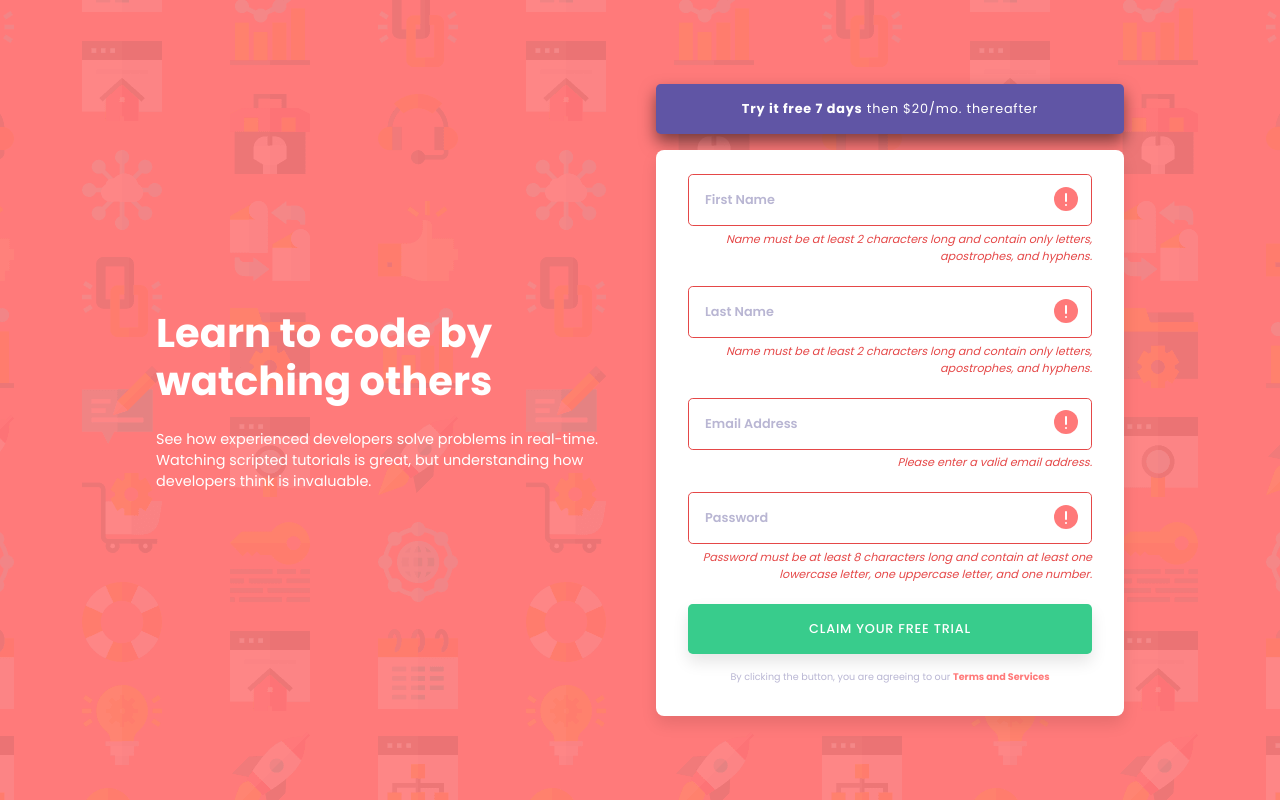
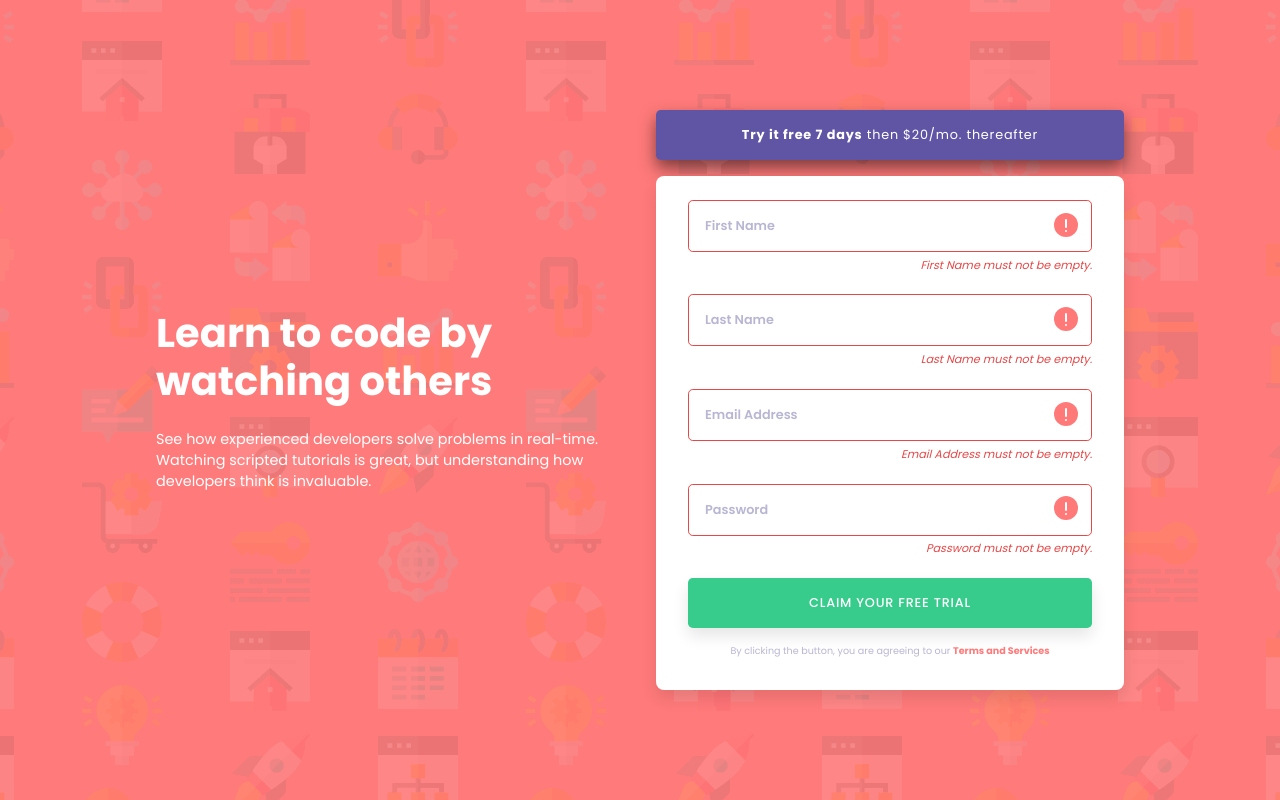
Before and after one commit to jufglanville/mentorcruise, a React app in the folder form-class-based/: page / in a window 1280 px wide. Both pictures are taken after a click on the button "CLAIM YOUR FREE TRIAL". Built offline with nearby package versions, Linux system fonts and the light colour scheme.

Commit message:
Update Input class

```diff
--- a/form-class-based/src/components/Input.tsx
+++ b/form-class-based/src/components/Input.tsx
@@ -1,15 +1,14 @@
 import React, { Component } from 'react';
 import styled from 'styled-components';
-import { InputValidation } from '../types';
 
 import error from '../assets/icon-error.svg';
 
 interface Props {
   formSubmitted: boolean;
   id: string;
-  placeholder: string;
+  name: string;
   type: string;
-  validation: InputValidation;
+  errorMessage: string;
   value?: any;
   isValid: boolean;
   onChange: (id: string, value: string) => void;
@@ -24,11 +23,11 @@ class Input extends Component<Props> {
     const {
       formSubmitted,
       id,
+      name,
+      type,
       value,
-      placeholder,
-      type,
-      validation,
       isValid,
+      errorMessage,
       onChange,
     } = this.props;
     return (
@@ -37,7 +36,7 @@ class Input extends Component<Props> {
           id={id}
           onChange={(e) => onChange(id, e.target.value)}
           type={type}
-          placeholder={placeholder}
+          placeholder={name}
           $isValid={isValid}
           $formSubmitted={formSubmitted}
           value={value}
@@ -46,7 +45,7 @@ class Input extends Component<Props> {
         {!isValid && formSubmitted && (
           <>
             <ErrorIcon src={error} alt="error" />
-            <ErrorMessage>{validation.errorMessage}</ErrorMessage>
+            <ErrorMessage>{errorMessage}</ErrorMessage>
           </>
         )}
       </Container>
--- a/form-class-based/src/components/SignUpForm.tsx
+++ b/form-class-based/src/components/SignUpForm.tsx
@@ -31,7 +31,7 @@ class SignUpForm extends Component<{}, State> {
     const inputs = this.state.inputs.map((input: InputType) => {
       if (input.id === id) {
         input.value = value;
-        input.isValid = input.validation.valid(value);
+        input.validate();
       }
       return input;
     });
--- a/form-class-based/src/utilities/inputs.ts
+++ b/form-class-based/src/utilities/inputs.ts
@@ -1,46 +1,83 @@
 import {
   InputType,
   InputElementType,
-  InputValidation,
+  InputValidationTest,
   InputValidationMap,
 } from '../types';
 
+const regexValidation = {
+  required: /^(?!\s*$).+/,
+  name: /^[a-zA-Z'-]{2,}$/,
+  email: /^[^\s@]+@[^\s@]+\.[^\s@]+$/,
+  password: /^(?=.*[a-z])(?=.*[A-Z])(?=.*\d).{8,}$/,
+};
+
+const requiredValidation: InputValidationTest = {
+  test: (val: string) => regexValidation.required.test(val),
+  errorMessage: (name: string) => `${name} must not be empty.`,
+};
+
 const validation: InputValidationMap = {
-  text: {
-    valid: (val: string) => /^[a-zA-Z'-]{2,}$/.test(val),
-    errorMessage:
-      'Name must be at least 2 characters long and contain only letters, apostrophes, and hyphens.',
-  },
-  email: {
-    valid: (val: string) => /^[^\s@]+@[^\s@]+\.[^\s@]+$/.test(val),
-    errorMessage: 'Please enter a valid email address.',
-  },
-  password: {
-    valid: (val: string) => /^(?=.*[a-z])(?=.*[A-Z])(?=.*\d).{8,}$/.test(val),
-    errorMessage:
-      'Password must be at least 8 characters long and contain at least one lowercase letter, one uppercase letter, and one number.',
-  },
+  text: [
+    requiredValidation,
+    {
+      test: (val: string) => regexValidation.name.test(val),
+      errorMessage: (name: string) =>
+        `${name} must be at least 2 characters long and contain only letters, apostrophes, and hyphens.`,
+    },
+  ],
+  email: [
+    requiredValidation,
+    {
+      test: (val: string) => regexValidation.email.test(val),
+      errorMessage: (name: string) => `${name} must be a valid email address.`,
+    },
+  ],
+  password: [
+    requiredValidation,
+    {
+      test: (val: string) => regexValidation.password.test(val),
+      errorMessage: (name: string) =>
+        `${name} must be at least 8 characters long and contain at least one lowercase letter, one uppercase letter, and one number.`,
+    },
+  ],
 };
 
 export class Input implements InputType {
   public id: string;
   public type: InputElementType;
-  public placeholder: string;
+  public name: string;
   public value?: any;
   public isValid: boolean;
-  public validation: InputValidation;
+  public validation: InputValidationTest[];
+  public errorMessage: string;
 
   constructor(
     type: InputElementType,
-    placeholder: string,
+    name: string,
     value: any = '',
     isValid: boolean = false
   ) {
-    this.id = placeholder.toLowerCase().replace(' ', '-');
+    this.id = name.toLowerCase().replace(' ', '-');
+    this.name = name;
     this.type = type;
-    this.placeholder = placeholder;
     this.value = value;
     this.isValid = isValid;
     this.validation = validation[type];
+    this.errorMessage = '';
+    this.validate();
+  }
+
+  public validate(): void {
+    for (let i = 0; i < this.validation.length; i++) {
+      const isValid = this.validation[i].test(this.value);
+      if (!isValid) {
+        this.isValid = false;
+        this.errorMessage = this.validation[i].errorMessage(this.name);
+        return;
+      }
+    }
+    this.isValid = true;
+    this.errorMessage = '';
   }
 }
```
Also changed, not shown: form-class-based/src/types.ts (+8 -6 lines), 1 other file (tests, documents, lock files or other folders).
